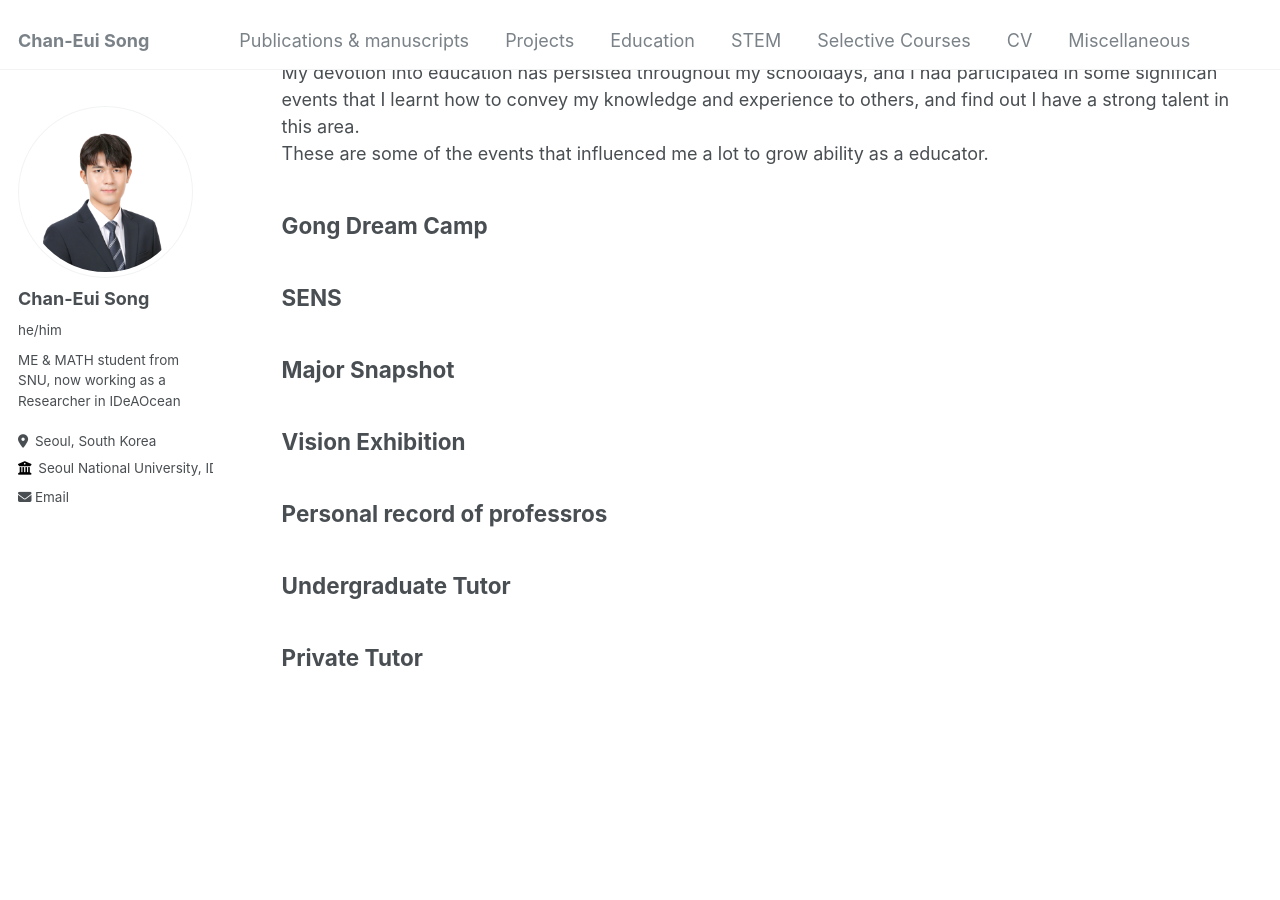
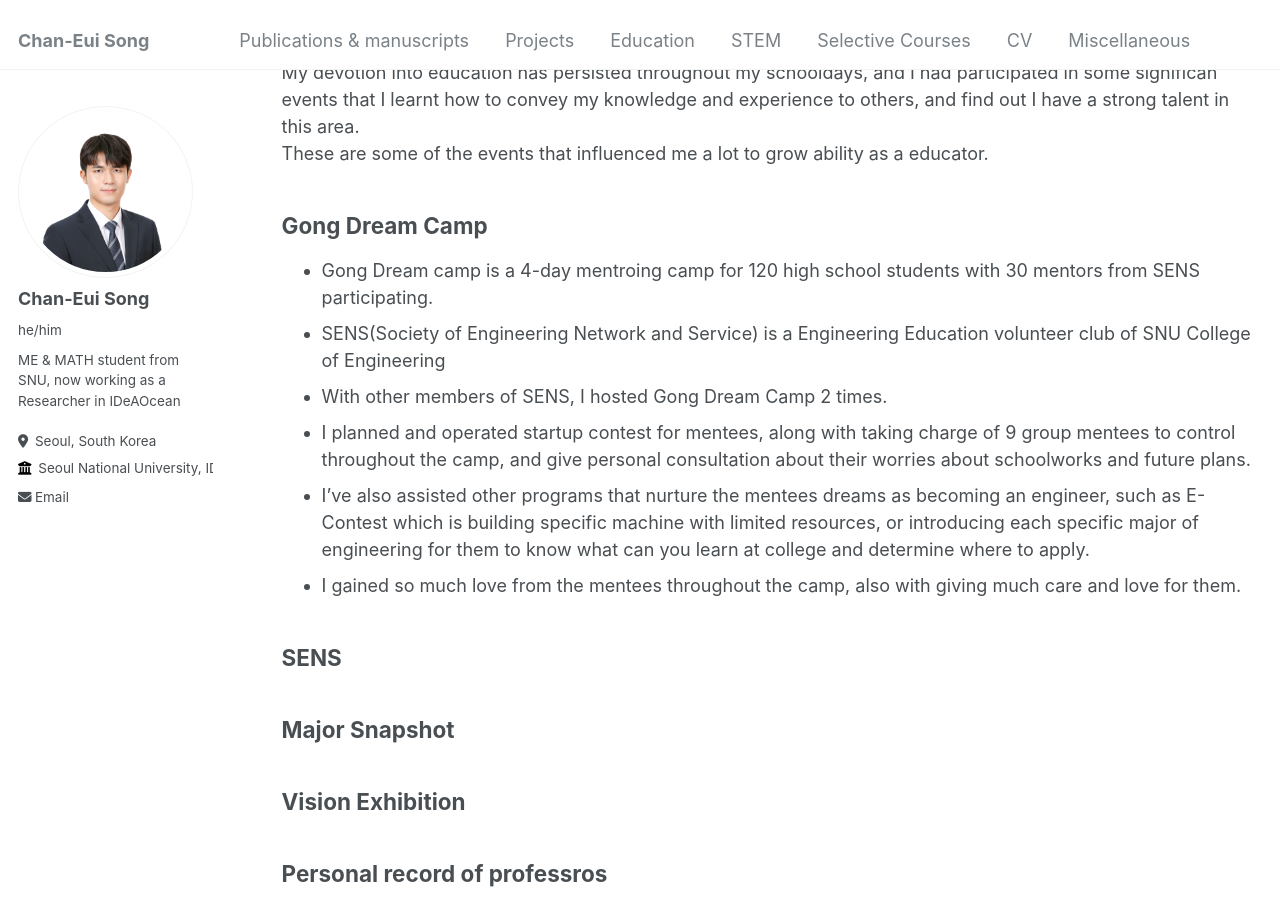
Before and after one commit to cksdml1014/chanisong, a Jekyll site: the page built from _pages/Education.md, in a window 1280 px wide and 900 px high, scrolled down 309 px. Built offline with Jekyll 4.4.1, drawn with Linux system fonts in a browser that asks for light colours.

Commit message:
Update Education.md

```diff
--- a/_pages/Education.md
+++ b/_pages/Education.md
@@ -14,6 +14,13 @@ These are some of the events that influenced me a lot to grow ability as a educa
 
 ## Gong Dream Camp
 
+- Gong Dream camp is a 4-day mentroing camp for 120 high school students with 30 mentors from SENS participating.
+- SENS(Society of Engineering Network and Service) is a Engineering Education volunteer club of SNU College of Engineering
+- With other members of SENS, I hosted Gong Dream Camp 2 times.
+- I planned and operated startup contest for mentees, along with taking charge of 9 group mentees to control throughout the camp, and give personal consultation about their worries about schoolworks and future plans.
+- I've also assisted other programs that nurture the mentees dreams as becoming an engineer, such as E-Contest which is building specific machine with limited resources, or introducing each specific major of engineering for them to know what can you learn at college and determine where to apply.
+- I gained so much love from the mentees throughout the camp, also with giving much care and love for them.
+
 ## SENS
 
 ## Major Snapshot
```
